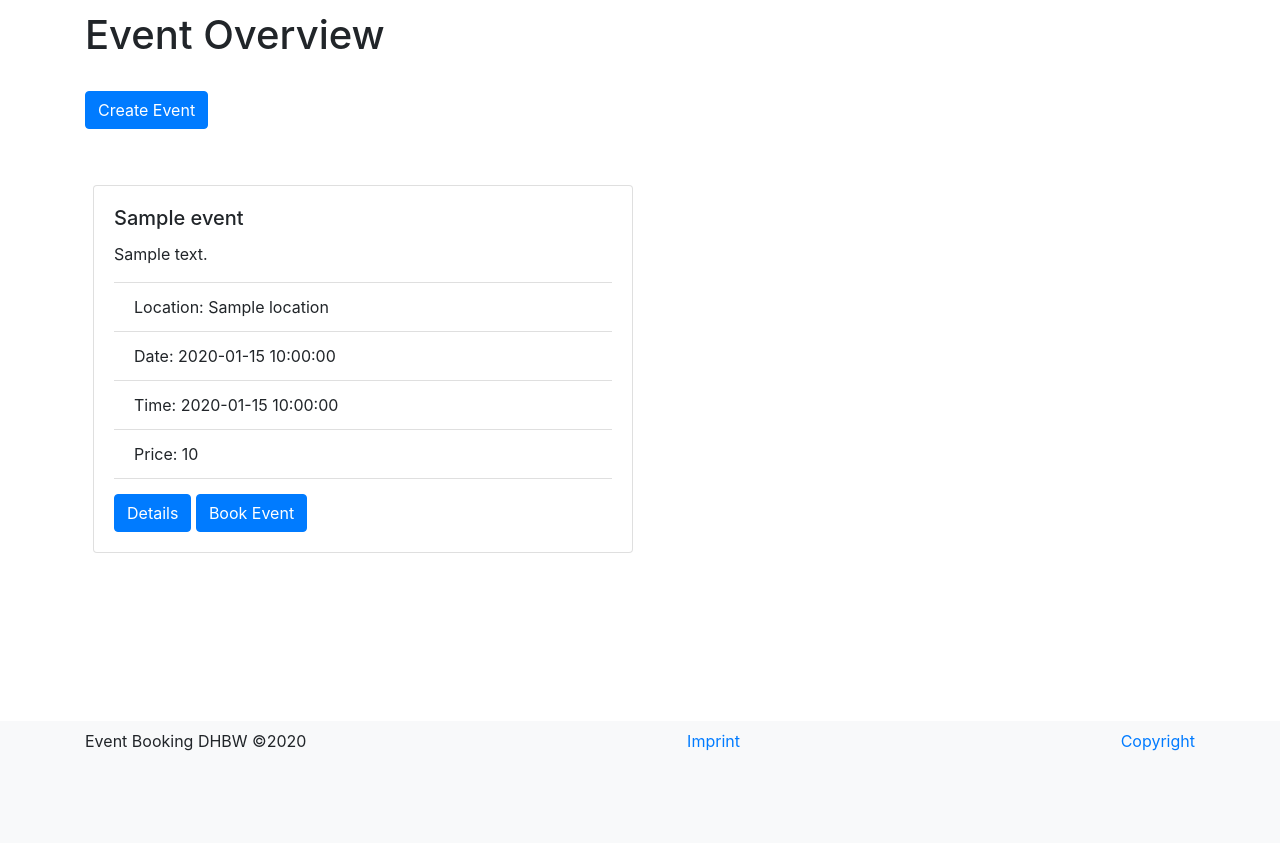
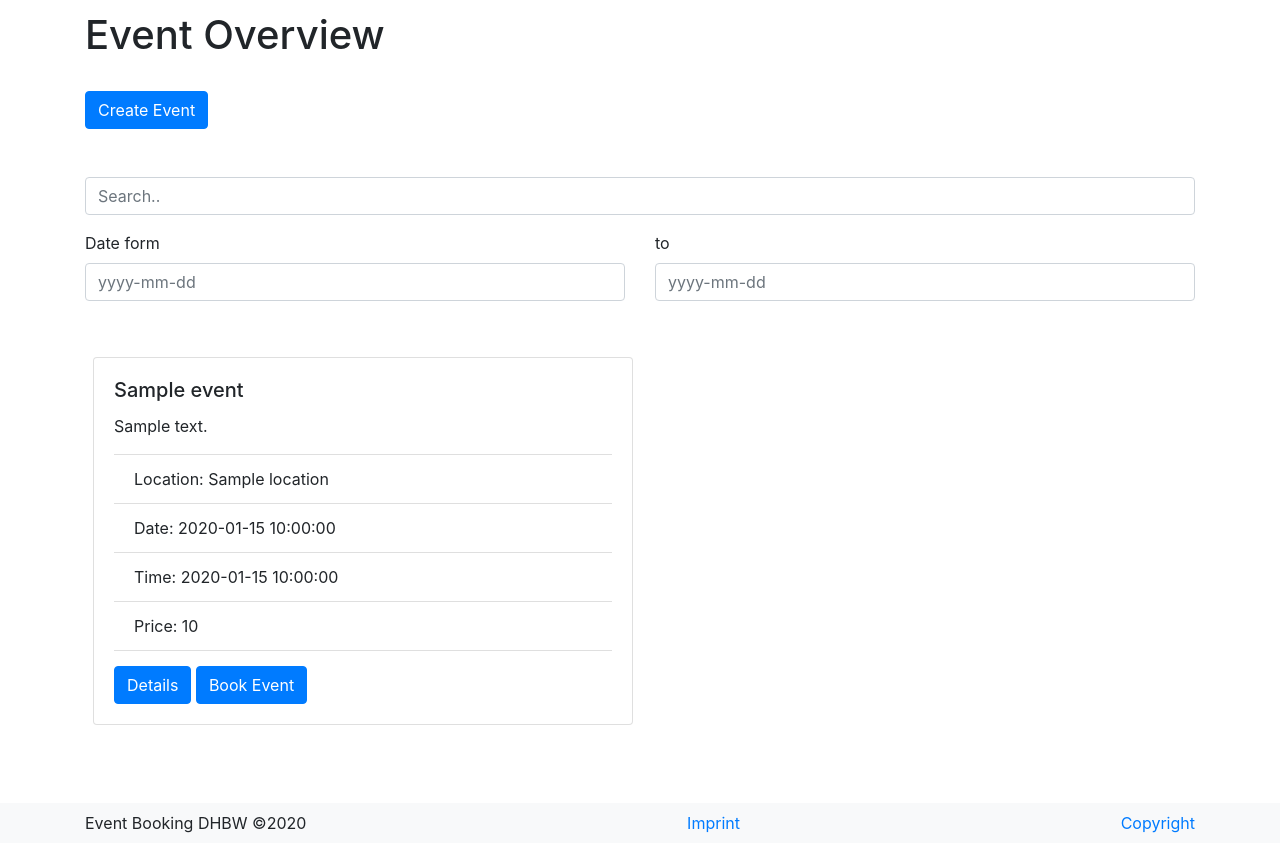
Before and after one commit to Haiyn/dhbw-event-booking, a PHP site: the page made by src/views/event-overview/event-overview.phtml in a window 1280 px wide. Shown: the part 59-902 px from the top of the page. Before the commit the page ends 810 px from the top, so only its background shows below. Run offline with PHP 8.4, Linux system fonts and the light colour scheme; the template is opened without the code that fills it: most values are stand-ins (such as "Sample title", 1, 10 or a date in 2020); some libraries are stand-ins or nearby versions.

Commit message:
working filtering of events

```diff
--- /dev/null
+++ b/src/views/event-overview/event-overview.js
@@ -0,0 +1,45 @@
+let dateFrom;
+let dateTo;
+
+$(document).ready(function () {
+    $('.datepicker-from').datepicker({
+        format: 'yyyy-mm-dd'
+    }).on("changeDate", function (value) {
+        dateFrom = new Date(value.date);
+        filterDate();
+    });
+    $('.datepicker-to').datepicker({
+        format: 'yyyy-mm-dd'
+    }).on("changeDate", function (value) {
+        dateTo = new Date(value.date);
+        filterDate();
+    });
+    $('#event-overview-search').on('keyup', function () {
+        const value = $(this).val().toLowerCase();
+        $('.event-overview-filter').filter(function () {
+            const title = this.querySelector('#event-overview-card-title');
+            const location = this.querySelector('#event-overview-card-location');
+            if (title != null) {
+                const toggle = $(title).text().toLowerCase().indexOf(value) > -1 ? true :
+                    $(location).text().toLowerCase().indexOf(value) > -1;
+                $(this).toggle(toggle);
+            }
+        });
+    });
+});
+
+/**
+ * Filter all cards by date
+ */
+function filterDate()
+{
+    $('.event-overview-filter').filter(function () {
+        // Get the item with the event date
+        const date = this.querySelector('#event-overview-card-date');
+        // Check if date exists and toggle card based on the date
+        if (date) {
+            const eventDate = new Date($(date).text().toString());
+            $(this).toggle(eventDate >= (dateFrom ? dateFrom : 0) && eventDate <= (dateTo ? dateTo : Number.MAX_SAFE_INTEGER));
+        }
+    });
+}
--- a/src/views/event-overview/event-overview.phtml
+++ b/src/views/event-overview/event-overview.phtml
@@ -1,33 +1,50 @@
 <!DOCTYPE html>
 <html lang="en">
 <head>
+    <script type="text/javascript" src="/resources/assets/jquery/jquery.min.js"></script>
+    <script type="text/javascript" src="/resources/assets/jqueryui/jquery-ui.js"></script>
     <?php include "{$_SERVER['DOCUMENT_ROOT']}/views/shared/head.phtml" ?>
+    <script type="text/javascript" src="/views/event-overview/event-overview.js"></script>
+    <script type="text/javascript" src="//cdnjs.cloudflare.com/ajax/libs/bootstrap-datepicker/1.3.1/js/bootstrap-datepicker.js"></script>
+    <link href="//cdnjs.cloudflare.com/ajax/libs/bootstrap-datepicker/1.3.1/css/datepicker.css" rel="stylesheet"/>
 </head>
 <body>
     <?php include "{$_SERVER['DOCUMENT_ROOT']}/views/shared/header/header.phtml" ?>
     <div class="container min-vh-80">
-        <h1>Event Overview</h1><br>
+        <h1>Event Overview</h1><br/>
         <a id="event-overview-create-button" href="/event-create" class="btn btn-primary mb-5">Create Event</a>
-        <div class="row">
+        <input id="event-overview-search" type="text" placeholder="Search.." class="form-control mb-3">
+        <div class="row mb-5">
+            <div class="col-6">
+                <label for="event-overview-search-date-from">Date form</label>
+                <input id="event-overview-search-date-from" name="date" placeholder="yyyy-mm-dd" required class="form-control datepicker-from">
+            </div>
+            <div class="col-6">
+                <label for="event-overview-search-date-to">to</label>
+                <input id="event-overview-search-date-to" name="date" placeholder="yyyy-mm-dd" required class="form-control datepicker-to">
+            </div>
+        </div>
+
+        <div id="event-overview-cards" class="row">
         <?php
             if (isset($events)):
                 foreach ($events as $event) { ?>
-                    <div class="col-6">
+                    <div class="col-6 event-overview-filter">
                         <div class="card m-2" style="width: 100%;">
                             <div class="card-body">
-                                <h5 class="card-title"><?=$event->title?></h5>
-                                <p class="card-text"><?=$event->description?></p>
+                                <h5 id="event-overview-card-title" class="card-title"><?=$event->title?></h5>
+                                <p id="event-overview-card-description" class="card-text"><?=$event->description?></p>
                                 <ul class="list-group list-group-flush mb-3">
                                     <?php if (!empty($event->location)): ?>
-                                        <li class="list-group-item">Location: <?=$event->location?></li>
+                                        <li id="event-overview-card-location" class="list-group-item">Location: <?=$event->location?></li>
                                     <?php else: ?>
-                                        <li class="list-group-item">Location: not specified</li>
+                                        <li id="event-overview-card-location" class="list-group-item">Location: not specified</li>
                                     <?php endif; ?>
-                                        <li class="list-group-item">Date: <?=$event->date?></li>
+                                        <li id="event-overview-card-date" class="list-group-item">Date: <?=$event->date?></li>
                                     <?php if (!empty($event->time)): ?>
-                                        <li class="list-group-item">Time: <?=$event->time?></li>
+                                        <li id="event-overview-card-time" class="list-group-item">Time: <?=$event->time?></li>
                                     <?php else: ?>
-                                        <li class="list-group-item">Time: not specified</li>
+                                        <li id="event-overview-card-time" class="list-group-item">Time: not specified</li>
                                     <?php endif; ?>
                                     <?php if (!empty($event->price)): ?>
                                         <li class="list-group-item">Price: <?=$event->price?></li>
```
